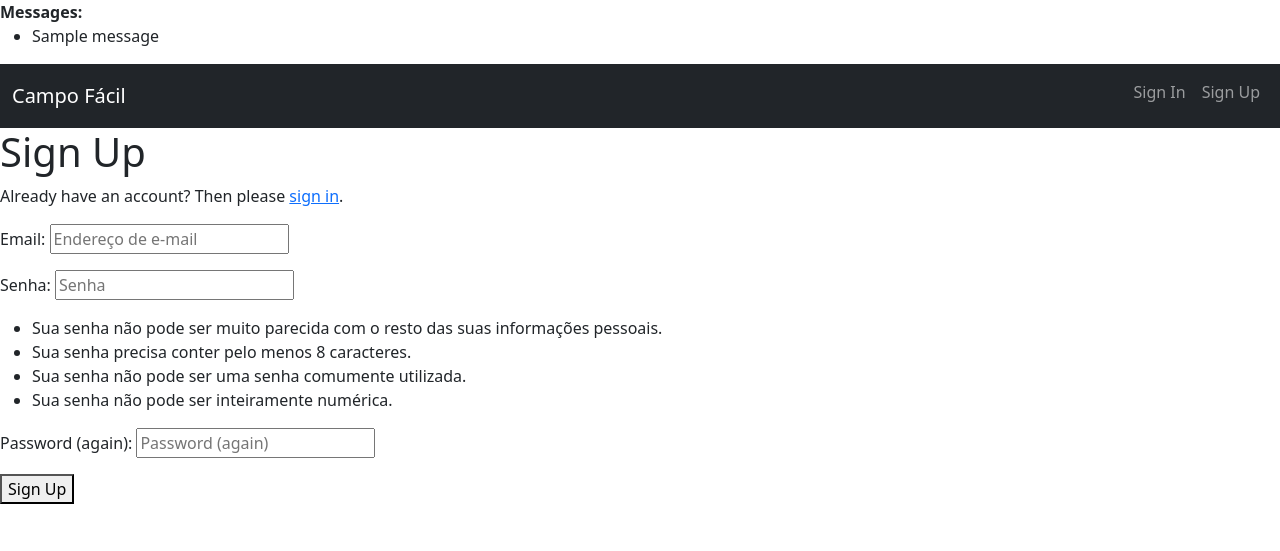
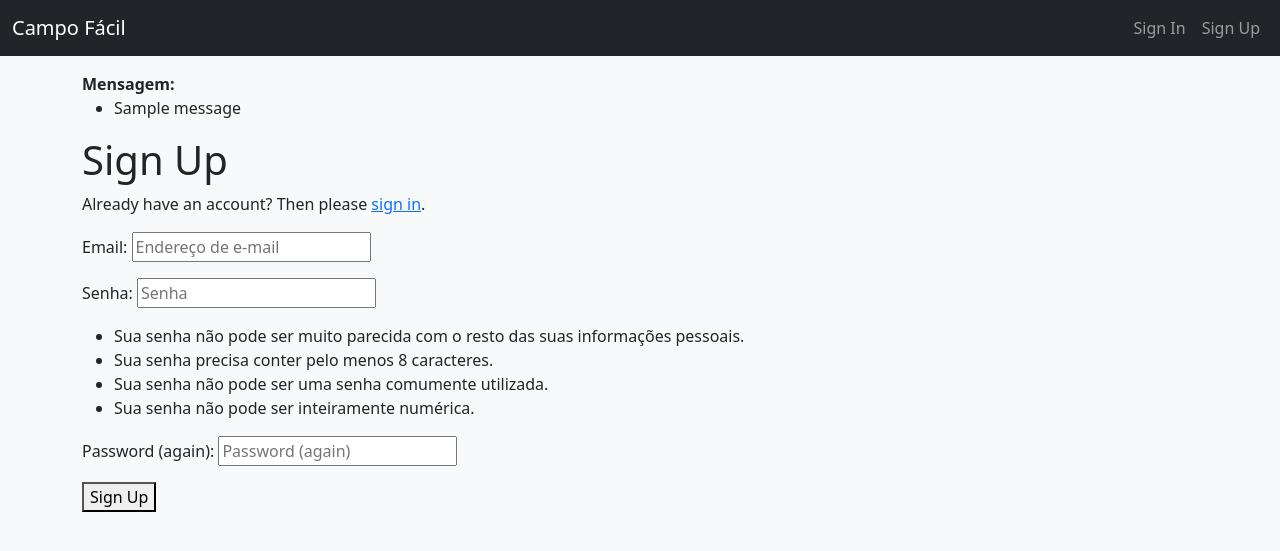
Before and after one commit to kyoduke/django-campo-facil, a Django app: page /accounts/signup/ in a window 1280 px wide. Shown: the top 551 px of the page. Run offline with Django 5.2, Linux system fonts and the light colour scheme; tables that the repository leaves empty hold one stand-in row (values such as "Sample post"); one stand-in notice (Sample message) is shown; some libraries are stand-ins or nearby versions.

Commit message:
adds favicon/containers/background color

```diff
--- a/djangoapp/templates/allauth/layouts/base.html
+++ b/djangoapp/templates/allauth/layouts/base.html
@@ -1,3 +1,4 @@
+<!DOCTYPE html>
 {# Load the tag library #}
 {% load bootstrap5 %}
 
@@ -5,12 +6,19 @@
 {% bootstrap_css %}
 {% bootstrap_javascript %}
 
+{% load static %}
 {% load i18n %}
-<!DOCTYPE html>
-<html>
+<html lang="pt-br">
 <head>
     <meta http-equiv="X-UA-Compatible" content="IE=edge">
     <meta name="viewport" content="width=device-width, initial-scale=1.0">
+    <link rel="icon" type="image/png" sizes="32x32"  href="{% static '/img/favicon/bola-32png' %}">
+    <link rel="icon" type="image/png" sizes="96x96" href="{% static '/img/favicon/bola-96.png' %} ">
+    <link rel="icon" type="image/png" sizes="16x16" href="{% static './img/favicon/bola-16.png' %}">
+    <link rel="manifest" href="./img/favicon/manifest.json">
+    <meta name="msapplication-TileColor" content="#ffffff">
+    <meta name="msapplication-TileImage" content="./img/favicon/ms-icon-144x144.png">
+    <meta name="theme-color" content="#ffffff">
     <title>
         {% block head_title %}
         {% endblock head_title %}
@@ -18,23 +26,22 @@
     {% block extra_head %}
     {% endblock extra_head %}
 </head>
-<body>
+<body class="bg-light">
     {% block body %}
-    {% if messages %}
-    <div>
-        <strong>{% trans "Messages:" %}</strong>
-        <ul>
-            {% for message in messages %}<li>{{ message }}</li>{% endfor %}
-        </ul>
-    </div>
-    {% endif %}
+
     <div>
         {% comment %} change from here {% endcomment %}
         <nav class="navbar navbar-expand-lg navbar-dark bg-dark">
             <div class="container-fluid">
 
                 {% comment %} change to football_fields home page  {% endcomment %}
-                <a class='navbar-brand' {% url "home" %}>Campo Fácil</a>
+                <a class="navbar-brand"
+                {% if user.is_authenticated %}
+                href="{% url 'home' %}"
+                {% else %}
+                href="{% url 'account_login' %}"
+                {% endif %}
+                >Campo Fácil</a>
 
 
                 {% comment %} <strong>{% trans "Menu:" %}</strong> {% endcomment %}
@@ -42,7 +49,7 @@
                     <span class="navbar-toggler-icon"></span>
                 </button>
                 <div class="collapse navbar-collapse" id="navbarSupportedContent">
-                    <ul class="navbar-nav ms-auto mb-2 mb-ls-0">
+                    <ul class="navbar-nav ms-auto mb-2 mb-lg-0">
                         {% if user.is_authenticated %}
                         {% url 'account_email' as email_url %}
                         {% if email_url %}
@@ -93,12 +100,25 @@
 
 
 
-            </nav>
+            </div>
+        </nav>
+
+    </div>
+    <div class="container-lg mt-sm-2 mt-lg-3">
+        {% if messages %}
+        <div>
+            <strong>Mensagem:</strong>
+            <ul>
+                {% for message in messages %}<li>{{ message }}</li>{% endfor %}
+            </ul>
         </div>
+        {% endif %}
         {% block content %}
         {% endblock content %}
         {% endblock body %}
         {% block extra_body %}
         {% endblock extra_body %}
-    </body>
-    </html>
+    </div>
+
+</body>
+</html>
```
